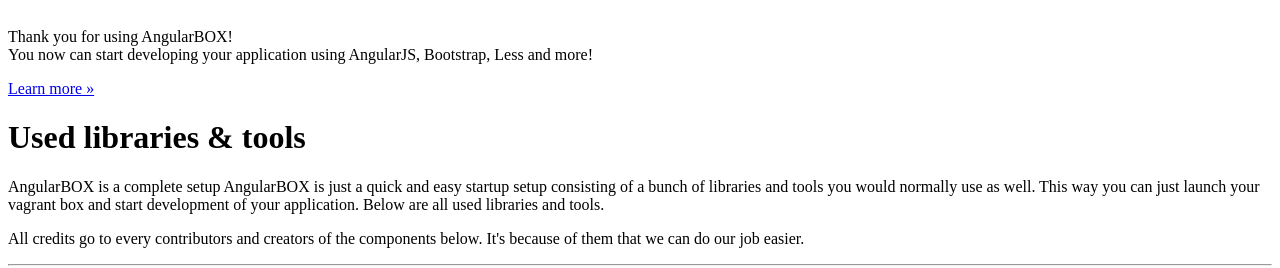
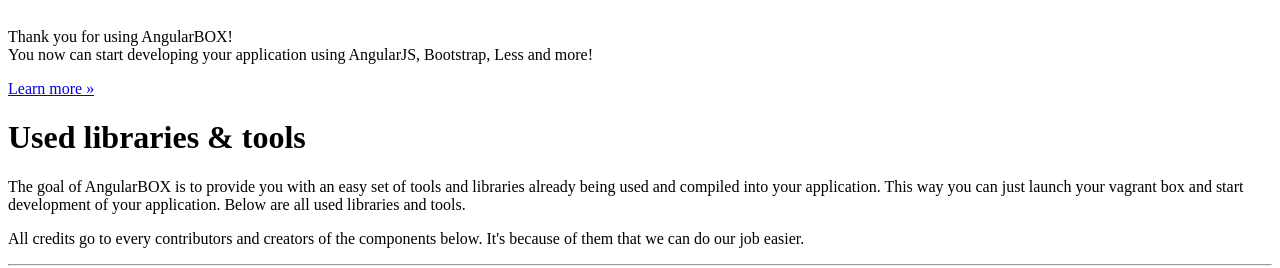
Before and after one commit to Caroga/AngularBOX, a website: page src/index.html in a window 1280 px wide. Shown: the part 170-438 px from the top of the page. Drawn offline with nearby package versions, Linux system fonts and the light colour scheme; files that its build step writes are made by us from their sources; files whose address does not match are found by name.

Commit message:
Fixed AngularBOX description

```diff
--- a/src/index.html
+++ b/src/index.html
@@ -48,11 +48,9 @@
         <h1>Used libraries &amp; tools</h1>
 
         <p>
-            AngularBOX is a complete setup
-            AngularBOX is just a quick and easy startup setup consisting of a bunch of libraries and tools you would
-            normally use as well.
-            This way you can just launch your vagrant box and start development of your application. Below are all
-            used libraries and tools.
+            The goal of AngularBOX is to provide you with an easy set of tools and libraries already being used and
+            compiled into your application. This way you can just launch your vagrant box and start development of your
+            application. Below are all used libraries and tools.
         </p>
 
         <p class="text-info">All credits go to every contributors and creators of the components below. It's because
```
